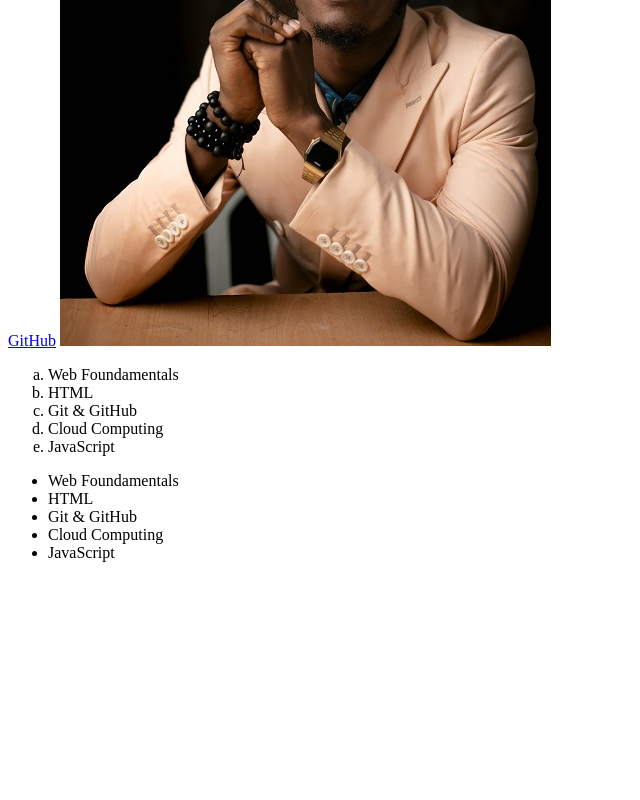
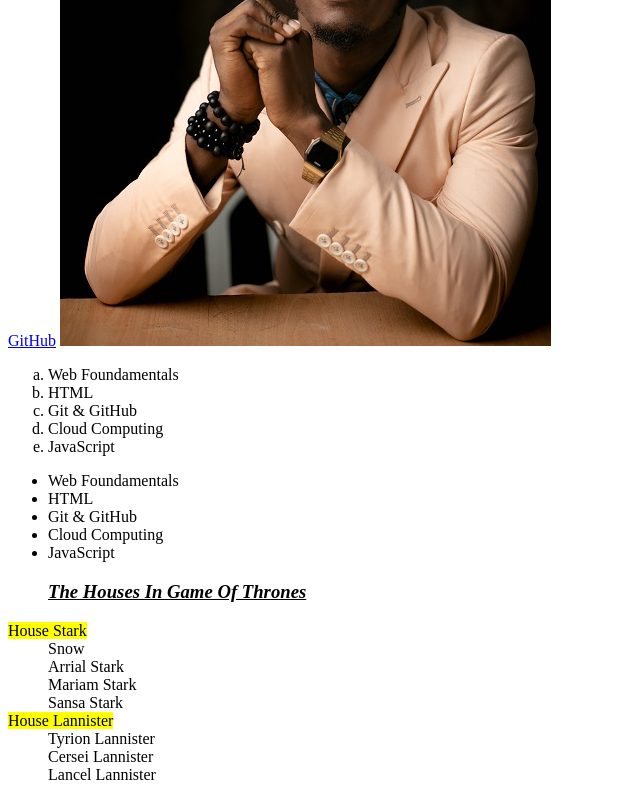
Before and after one commit to sirwills/Repo, a plain HTML site: page index.html in a window 1280 px wide. Shown: the part 589-1389 px from the top of the page, without its empty margins (0-640 px from the left). Before the commit the page ends 1167 px from the top, so only its background shows below. Drawn offline with Linux system fonts and the light colour scheme.

Commit message:
description list added

```diff
--- a/index.html
+++ b/index.html
@@ -30,6 +30,23 @@
         <li>Cloud Computing</li>
         <li>JavaScript</li>
 
+        <u><i><h3>The Houses In Game Of Thrones</h3></i></u>
+
     </ul>
+
+    <dl>
+        <dt><mark> House Stark</mark></dt>
+        <dd>Snow</dd>
+        <dd>Arrial Stark</dd>
+        <dd>Mariam Stark</dd>
+        <dd>Sansa Stark</dd>
+
+    <dt><mark>House Lannister</mark></dt>
+        <dd>Tyrion Lannister</dd>
+        <dd>Cersei Lannister</dd>
+        <dd>Lancel Lannister</dd>
+
+    </dl>
+
 </body>
 </html>
```
